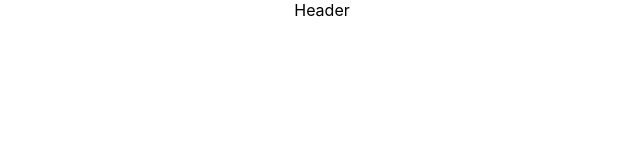
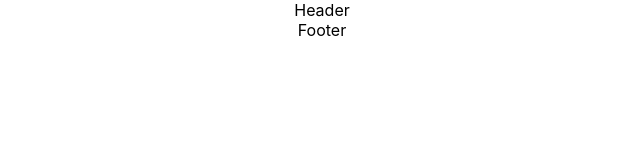
Before and after one commit to RomanMelnyk909/group-project, a React (Create React App) app: page / in a window 1280 px wide. Shown: the top 160 px of the page, without its empty margins (318-958 px from the left). Built offline with nearby package versions, Linux system fonts and the light colour scheme.

Commit message:
added footer

```diff
--- a/src/App.js
+++ b/src/App.js
@@ -1,11 +1,12 @@
-
-import './App.css';
-import Header from './components/Header';
+import "./App.css";
+import Header from "./components/Header";
+import Footer from "./components/Footer";
 
 function App() {
   return (
     <div className="App">
-     <Header />
+      <Header />
+      <Footer />
     </div>
   );
 }
--- /dev/null
+++ b/src/components/Footer/Footer.jsx
@@ -0,0 +1,4 @@
+const Footer = () => {
+  return <div>Footer</div>;
+};
+export default Footer;
--- /dev/null
+++ b/src/components/Footer/index.js
@@ -0,0 +1,3 @@
+import Footer from "./Footer";
+
+export default Footer;
```
